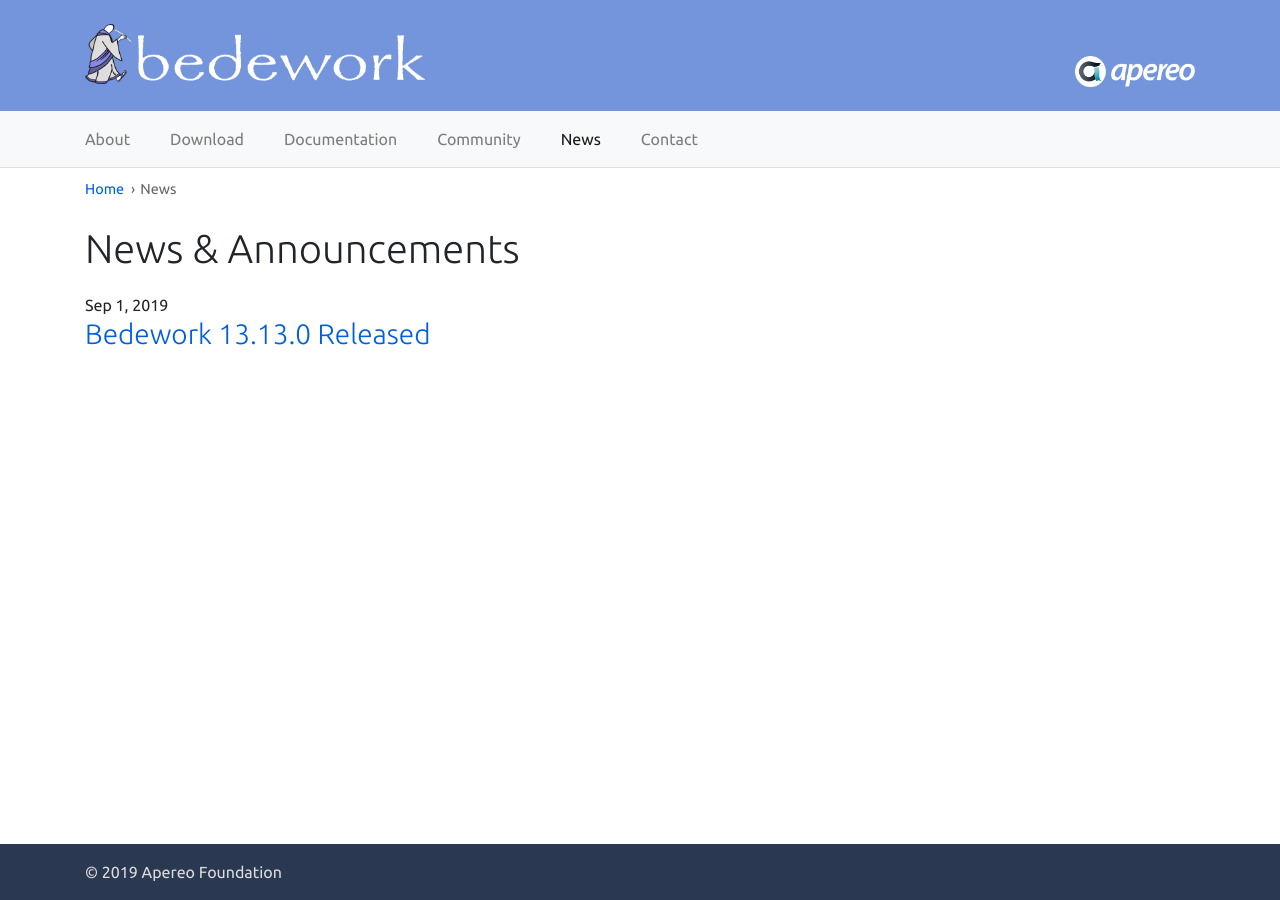
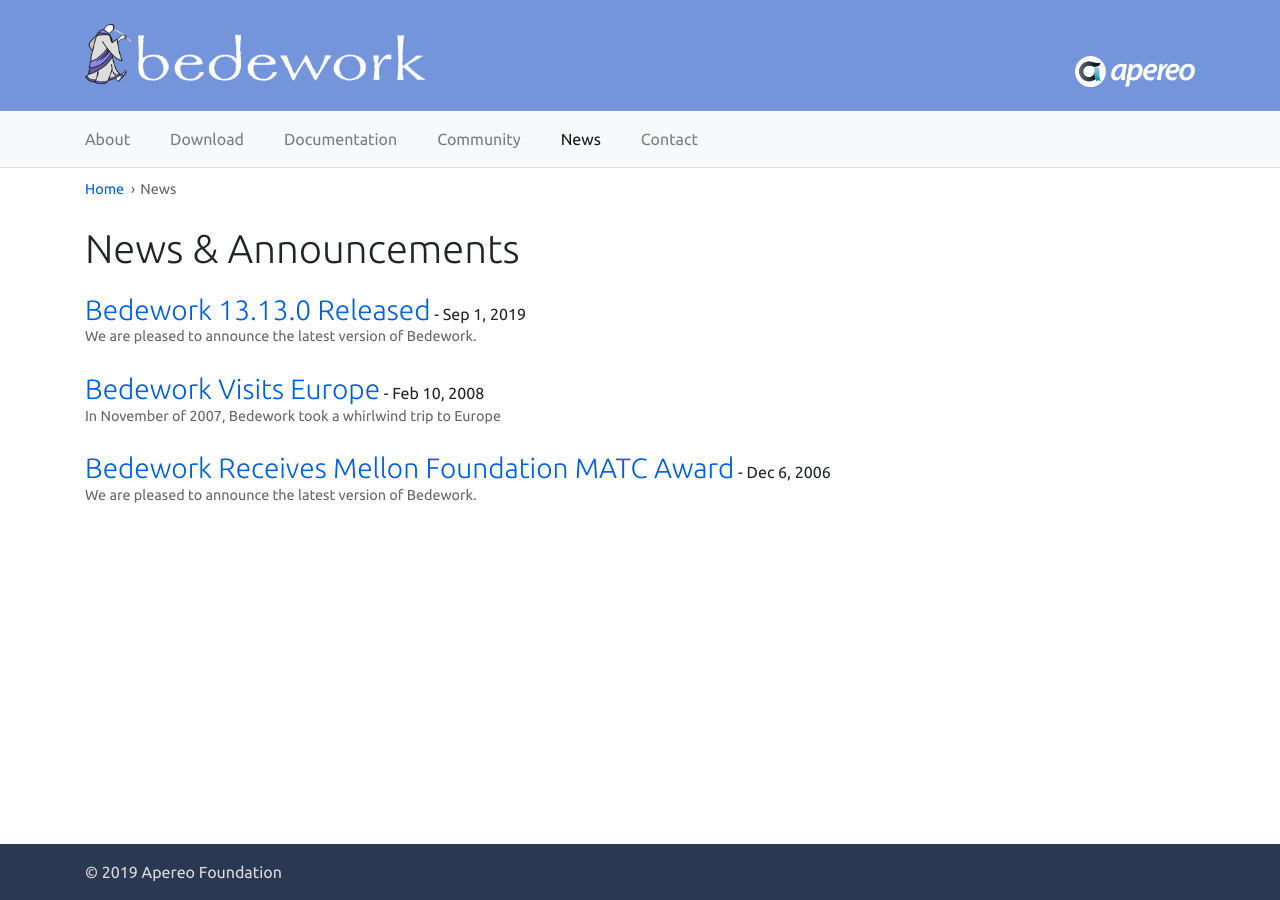
Before and after one commit to Bedework/bedework.github.io, a Jekyll site: the page built from _pages/news/index.html, in a window 1280 px wide. Built offline with Jekyll 4.4.1, drawn with Linux system fonts in a browser that asks for light colours; nearby versions of some CDN libraries.

Commit message:
update news listing styles and add some older news from the archives

```diff
--- a/_pages/news/index.html
+++ b/_pages/news/index.html
@@ -6,9 +6,14 @@
 permalink: /news/
 ---
 
-{% for post in site.posts %}
-<time>{{ post.date | date: "%b %-d, %Y" }}</time>
-<h3><a href="{{ post.url | prepend: site.baseurl }}">{{ post.title }}</a></h3>
-{% endfor %}
+<ul id="news">
+  {% for post in site.posts %}
+  <li>
+    <h3><a href="{{ post.url | prepend: site.baseurl }}">{{ post.title }}</a></h3>
+    - <time>{{ post.date | date: "%b %-d, %Y" }}</time>
+    <div class="news-summary">{{ post.summary }}</div>
+  </li>
+  {% endfor %}
+</ul>
 
 <!--p>Subscribe <a href="{{ "/feed.xml" | prepend: site.baseurl }}">via RSS</a>.</p-->
--- /dev/null
+++ b/_posts/news/2006-12-06-bedework-receives-mellon-foundation-matc-award.html
@@ -0,0 +1,35 @@
+---
+layout: default
+title:  "Bedework Receives Mellon Foundation MATC Award"
+menuTitle: ""
+permalink: /news/bedework-receives-mellon-foundation-matc-award
+summary: "We are pleased to announce the latest version of Bedework."
+---
+
+<p><em><time>{{ page.date | date: "%B %-d, %Y" }}</time></em></p>
+
+<p>Bedework was among the 10 initial recipients of The <a href="http://rit.mellon.org/">Andrew W. Mellon Foundation's Technology Collaboration (MATC) Award</a> for leadership in the collaborative development of open source software tools with particular application to higher education and not-for-profit activities.</p>
+
+<div style="float:right; margin: 0 0 2em 1em;">
+  <img alt="Gary Schwartz receives 2006 MATC award from Sir Timothy Berners-Lee" src="{{ "/assets/img/news/2006/2006MatcAward-01web.jpg" }}" width="200" height="300"/>
+  <div style="text-align: center; font-style: italic; font-size: 0.9em; width: 200px;">Gary Schwartz receives 2006 MATC award from Sir Timothy Berners-Lee</div>
+</div>
+
+<p>The awards were presented at the <a href="http://www.cni.org/tfms/2006b.fall/index.html">2006 Fall Task Force meeting of the Coalition for Networked Information</a> by Sir Timothy Berners-Lee, Director of the <a href="http://www.w3.org/">World Wide Web Consortium</a> and the inventor of the World Wide Web. The official <a href="http://rit.mellon.org/awards/matcpressrelease.pdf/">Mellon Foundation press release</a> can be found at <a href="http://rit.mellon.org/awards/matcpressrelease.pdf/">http://rit.mellon.org/awards/matcpressrelease.pdf/</a></p>
+
+<p>The Bedework team would like to recognize those who contributed to this recognition:</p>
+
+<p>We would like to acknowledge the <a href="http://www.mellon.org/internet/grant_programs/programs/copy_of_research"> Mellon Foundation</a> and the MATC Program Officer, Chris Mackie, for promoting and supporting open source software development.</p>
+
+<div style="float: left; margin: 0 1em 1em 0;">
+  <img alt="Arlen Johnson, Sir Timothy Berners-Lee, Mike Douglass" src="{{ "/assets/img/news/2006/2006MatcAward-02web.jpg" }}"/>
+  <div style="text-align: center; font-style: italic; font-size: 0.9em; width: 300px;">Bedework developers Mike Douglass (right) and Arlen Johnson (left) with Sir Timothy Berners-Lee (center)</div>
+</div>
+
+<p>We want to thank the University of Washington UWCalendar team - especially Greg Barnes, and Ellen Jensen, and their director Oren Sreebny, for their hospitality and collegiality, and for introducing us to <a href="http://www.calconnect.org/">CalConnect</a>, and the world of calendaring software development.</p>
+
+<p>And lastly, but most importantly, we would like to thank all of you, the Bedework community of users and developers. Without the Bedework community, those of you who have contributed code, participated on the mailing lists, adopted Bedework as your calendaring system, there is no Bedework. The Mellon Technology Collaboration (MATC) is a great honor and a very gratifying validation of our Bedework development, but it also represents an opportunity to really grow the Bedework community of users and developers, which has always been a primary goal, to achieve critical mass and long term sustainability for the Bedework project.</p>
+
+<p>Over the next few weeks we will be sharing more specific plans on how we hope to use this award to continue developing Bedework and the Bedework community.</p>
+
+<p>The Bedework Development Team.</p>
--- /dev/null
+++ b/_posts/news/2008-02-10-bedework-visits-europe.html
@@ -0,0 +1,44 @@
+---
+layout: default
+title:  "Bedework Visits Europe"
+menuTitle: ""
+permalink: /news/bedework-visits-europe
+summary: "In November of 2007, Bedework took a whirlwind trip to Europe"
+---
+
+<div id="euroTrip">
+  <p><em>Gary Schwartz, February 2008.</em></p>
+  <p>When <a href="/news/bedework-receives-mellon-foundation-matc-award">Bedework received a Mellon Award for Collaborative Technology</a> (MATC) in December 2006, our draft budget projection included a line for "Meeting with European developers."</p>
+  <p>In November 2007, Mike Douglass and I traveled to Europe – England, Denmark, Sweden and Spain, to be specific, along with Dave Thewlis, the Executive Director of <a href="http://www.calconnect.org/">CalConnect</a>, to meet with European developers.</p>
+  <p>Our itinerary from November 7 through 17 looked like this:</p>
+  <p><img src="{{ "/assets/img/news/2008//bwEurope-01.png" }}" alt="2007 Europe Itenerary" width="537" height="600"></p>
+  <p>We had meetings at the <a href="http://www.scitech.ac.uk/About/Find/RAL/Introduction.aspx"> Rutherford Appleton Laboratory</a> (RAL), the <a href="http://en.itst.dk/">Danish National IT and Telecom Agency</a>, <a href="http://www.su.se/">Stockholm University</a>, the <a href="http://www.unavarra.es/">Public University of Navarra</a> (Pamplona, Spain).</p>
+  <p>Before briefly describing the technical component of our meetings, I need to acknowledge the generous and gracious hospitality of all our hosts. We felt very welcome, and we are genuinely appreciative to have been received so warmly. Additionally, we were extremely impressed with the work being done, both in the calendaring space, and in other technical areas.</p>
+  <p>In London, we met with Chris Dudding to discuss some CalConnect related issues, and also to discuss mobile device directions and futures. Chris is an architect with <a href="http://www.symbian.com/">Symbian</a>.</p>
+  <p><img src="{{ "/assets/img/news/2008//bwEurope-02.jpg" }}" alt="Mike and Chris in London" width="569" height="409"></p>
+  <p>At Rutherford Appleton Laboratory (RAL), we met with the <a href="http://www.jiscmail.ac.uk/">JISC Services Communications Group</a> who have a very interesting use case of combining calendaring with mailing lists. Shibboleth integration is a requirement, as we heard again in Stockholm. We would like to thank Penny Windebank, <a href="http://www.jisc.ac.uk/whatwedo/services/jiscmail.aspx"> JISCmail</a> director and her team for allowing us to visit with them.</p>
+  <p><img src="{{ "/assets/img/news/2008//bwEurope-03.jpg" }}" alt="Visiting with JISC Services Communications Group" width="628" height="242"></p>
+  <p class="Default">In Copenhagen, we attended a meeting sponsored by the <a href="http://en.itst.dk/">Danish National IT and Telecom Agency</a> (IT &amp; Telestyrelsen). We were there to discuss their <a href="https://ekalender.dk/">ekalender.dk</a> project, a component of their larger e-government project. <a href="http://www.cabo.dk/">Cabo Communications</a>, a Danish IT firm which did much of the work on ekalender, also participated. XML, not surprisingly, plays a large role in the e-government initiative, and dovetails nicely with a new CalConnect initiative to come up with a standard XML representation of iCalendar data. This meeting, which was under the auspices of CalConnect, resulted in a reciprocal visit and presentation by members of the ekalender.dk team (which can be found at <a href="http://calconnect.org/presentations.shtml">http://calconnect.org/presentations.shtml</a>), Bitten Clausen &amp; Helle Martinussen from the Danish government, and Christian Orellana, Claus Albøge, and Steffen Furholm from Cabo Communications.</p>
+  <p><img src="{{ "/assets/img/news/2008//bwEurope-04.jpg" }}" alt="Meeting in Copenhagen sponsored by Danish National IT and Telecom Agency" width="628" height="248"></p>
+  <p>Mattias Amnefelt hosted our visit to <a href="http://www.su.se/">Stockholm University</a>. Stockholm is presently working on refactoring some of the UI code, which we will be integrating back into the Bedework distribution. We lunched with Mattias and some of his Stockholm University colleagues, and also with Emil Lundberg of <a href="http://www.uu.se/">Uppsala University</a>.</p>
+  <p><img src="{{ "/assets/img/news/2008//bwEurope-05.jpg" }}" alt="Bedework visits Stockholm University" width="628" height="384"></p>
+  <p>After our first day in Stockholm, Mike left for Spain, and Dave Thewlis and I stayed on an additional day.</p>
+  <p>In the morning, Dave and I met with some prospective CalConnect members.</p>
+  <p><img src="{{ "/assets/img/news/2008//bwEurope-06.jpg" }}" alt="prospective CalConnect members" width="628" height="366"></p>
+  <p>In the afternoon, Mattias had arranged for us to present at the <a href="http://proj.sunet.se/TP17/">Sunet Trefpunkt conference</a>, a meeting for the <a href="http://basun.sunet.se/engelska.html">Swedish University Network</a>'s technical reference group. Dave presented “Calendaring Interoperability and Calendaring Standards”, and I followed with “Interoperable Calendaring Where we are, where we're headed and why it matters”. We were a little nervous as we were filling in for a Google guy who had canceled. We were the last presentation of the day, following a talk about global warming. Even in Swedish, global warming sounded pretty ominous. Nonetheless, the attendees received us very graciously. The presentations are available at the CalConnect presentations page, <a href="http://calconnect.org/presentations.shtml">http://calconnect.org/presentations.shtml</a>, and videos are found at <a href="http://www.compodium.se/trefpunkt17/">http://www.compodium.se/trefpunkt17/</a>.</p>
+  <p>Subsequent to our visit, Stockholm University joined CalConnect, and we had a chance to meet with Mattias again at the CalConnect Roundtable earlier this month, hosted by Sun in Menlo Park.</p>
+  <p><img src="{{ "/assets/img/news/2008//bwEurope-07.jpg" }}" alt="Sunet Trefpunkt conference" width="583" height="360"></p>
+  <p><img src="{{ "/assets/img/news/2008//bwEurope-08.jpg" }}" alt="Sunet Trefpunkt conference" width="592" height="358"></p>
+  <p>Ana Rodríguez Mazquiarán and Carlos Alonso Vega were our hosts at the <a href="http://www.unavarra.es/">Public University of Navarra</a>. Although everyone who met with us made us feel very welcome, we were not prepared for the exceptional hospitality we received at Navarra.&nbsp;&nbsp; Mike and I met with Julio Lafuente López, the rector (president) of the Public University of Navarra, and discussed open source software. Navarra already run Bedework. In fact they run two instances, as they are required to provide content in both Spanish and Basque. We met with them to better understand their issues and experience with localization/internationalization.</p>
+  <p><img src="{{ "/assets/img/news/2008//bwEurope-09.jpg" }}" alt="Bedework visits the Public University of Navarra" width="524" height="281"></p>
+  <p>So, what did we learn from our whirlwind trip?</p>
+  <ul>
+    <li>If you are feeling cynical about the world, your work,   anything, take a trip like this one. We came away feeling   incredibly upbeat about people, and the work being done in   IT.</li>
+    <li>Europe is probably more standards driven than the US,   although which standards and which standards bodies they   are interested in may not be the same as for those of us in   the US.</li>
+    <li>Europe seems more receptive and interested in open   source, than the US.</li>
+    <li>Internalization/localization are paramount issues in   many countries. The calendaring standards do not offer rich   enough support.</li>
+    <li>We were surprised by which commercial calendaring   products had significant market share (or not) in various   countries. We had simply assumed the same products would be   leaders in Europe as in the US. That does not appear to be   the case, except in the case of Outlook. Everyone is   interested in Outlook interoperability.</li>
+    <li>Bedework support for standards, localization, and   federated identity/authentication will be significant   factors in to what extent Bedework is adopted in   Europe.</li>
+    <li>Lastly, but perhaps most importantly, there is no   substitute for meeting with people face to face. It does so   much to promote understanding and to facilitate   communication and collaboration in the future.</li>
+  </ul>
+</div>
--- a/_posts/news/2019-09-01-bedework-release-13-13-0.md
+++ b/_posts/news/2019-09-01-bedework-release-13-13-0.md
@@ -3,6 +3,7 @@
 title:  "Bedework 13.13.0 Released"
 menuTitle: ""
 permalink: /news/bedework-13-13-0-released
+summary: "We are pleased to announce the latest version of Bedework."
 ---
 
 *Posted <time>{{ page.date | date: "%B %-d, %Y" }}</time>*
--- a/_sass/1-base-mobile.scss
+++ b/_sass/1-base-mobile.scss
@@ -60,7 +60,6 @@
   content: "›";
   padding: 0 5px;
 }
-
 /* GENERAL */
 img {
   max-width: 100%;
@@ -76,6 +75,22 @@
   background-color: #506798;
   border-color: #506798;
 }
+/* NEWS */
+#news {
+  padding: 0;
+}
+#news li {
+  list-style: none;
+  margin: 0 0 1.5em;
+}
+#news h3 {
+  display: inline;
+  margin-bottom: 0;
+}
+#news .news-summary {
+  color: #666;
+  font-size: 0.9em;
+}
 /* FOOTER */
 footer {
   margin-top: 2em;
```
Also changed, not shown: index.md (+1 -1 lines).
